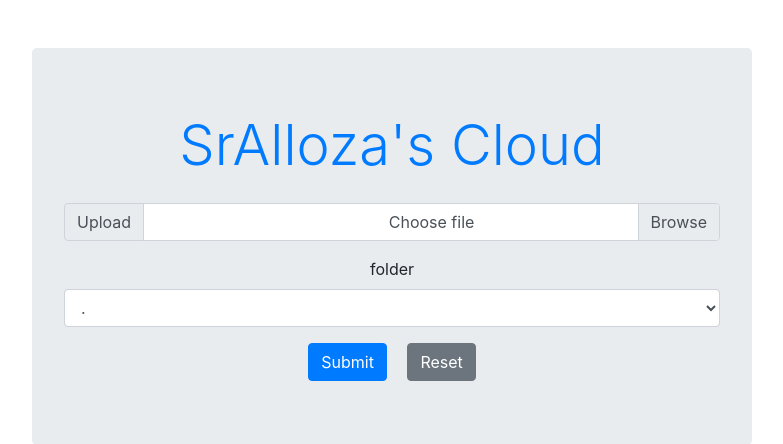
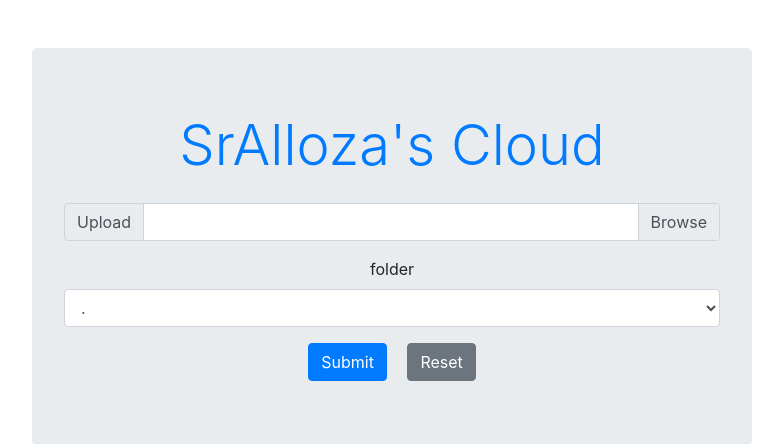
Before and after one commit to sralloza/cloud, a Flask app: page / in a window 1280 px wide. Shown: the top 444 px of the page, without its empty margins (248-1031 px from the left). Run offline with Flask 2, Linux system fonts and the light colour scheme; some libraries are stand-ins or nearby versions.

Commit message:
Remove 'Choose file' text from index

```diff
--- a/app/base/templates/index.html
+++ b/app/base/templates/index.html
@@ -16,7 +16,7 @@
                 <div class="custom-file">
                     <input type="file" class="custom-file-input" multiple id="f-input" name="files[]"
                         aria-describedby="inputGroupFileAddon01">
-                    <label class="custom-file-label" for="f-input">Choose file</label>
+                    <label class="custom-file-label" for="f-input"></label>
                 </div>
             </div>
             <div class="form-group mt-3">
```
